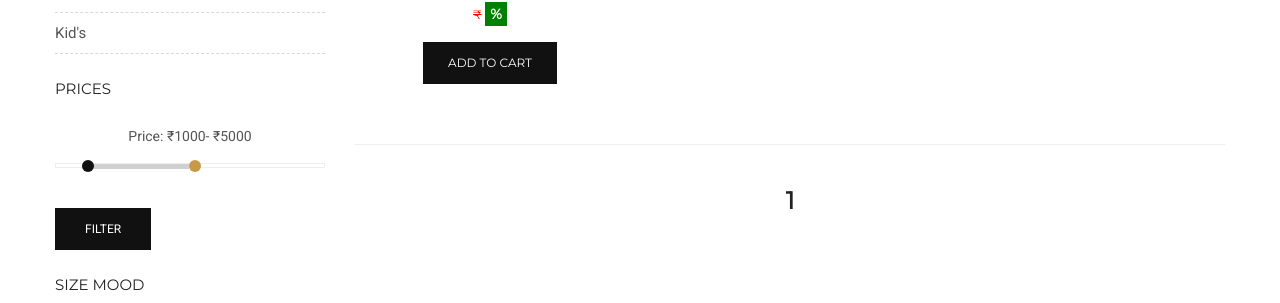
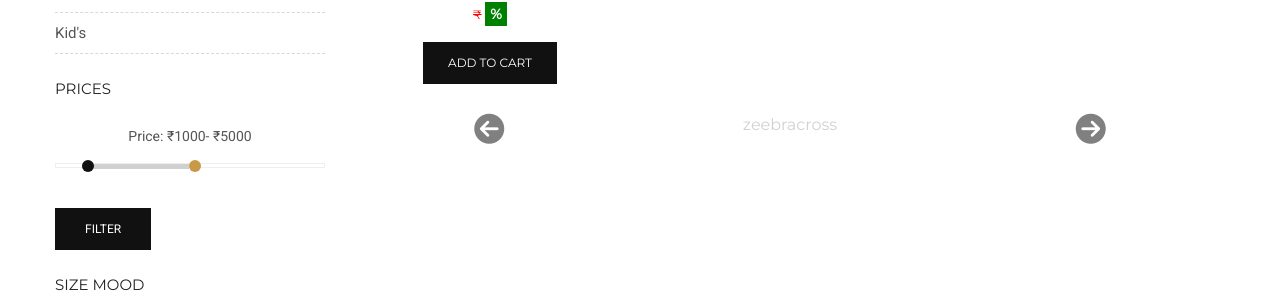
Before and after one commit to shuhaibzahir/eco, a Node server app: page /allproduct/watches in a window 1280 px wide. Shown: the part 977-1280 px from the top of the page. Run offline with Node 20, Linux system fonts and the light colour scheme; tables that the repository leaves empty hold one stand-in row (values such as "Sample post"); some libraries are stand-ins or nearby versions; some web fonts are replaced.

Commit message:
page nation and some style updated

```diff
--- a/views/userpages/categorypage.hbs
+++ b/views/userpages/categorypage.hbs
@@ -1,4 +1,12 @@
 <style>
+    .pagenation-div ul{
+        display: flex;
+        list-style: none;
+
+        justify-content: space-around;
+        align-items: center;
+        margin-bottom: 10px;
+    }
     .discount{
         position: absolute;
         top: 0;
@@ -66,14 +74,18 @@
                     </li>
                     {{/each}}
                 </ul>
-                <div class="navigation">
-                    <ul class="d-flex justify-content-center">
+                <div class="pagenation-div" >
+                    <ul class="" >
                         {{#if prevBtn}}
                         <li><a  href="{{prevUrl}}" class="navarrow" onclick="changePageNumber(-1)"><i class="fas fa-arrow-circle-left"></i></a></li>
-                       {{/if}}
-                        <li><h3 style="font-weight: bold;" id="page-number">1</h3></li>
+                        {{else}}
+                         <li ><a  class="navarrow" style="color: gray;"><i style="color: gray;" class="fas fa-arrow-circle-left"></i></a></li>
+                         {{/if}}
+                        <li><h3 style="font-weight:100;font-size:16px; color:rgba(168, 168, 168, 0.527)" >zeebracross</h3></li>
                         {{#if chekckButton}}
                         <li><a   href="{{nexturl}}" class="navarrow" onclick="changePageNumber(1)"><i class="fas fa-arrow-circle-right"></i></a></li>
+                        {{else}}
+                         <li><a  style="color: gray;"    class="navarrow" ><i  style="color: gray;" class="fas fa-arrow-circle-right"></i></a></li>
                         {{/if}}
                     </ul>
                 </div>
```
